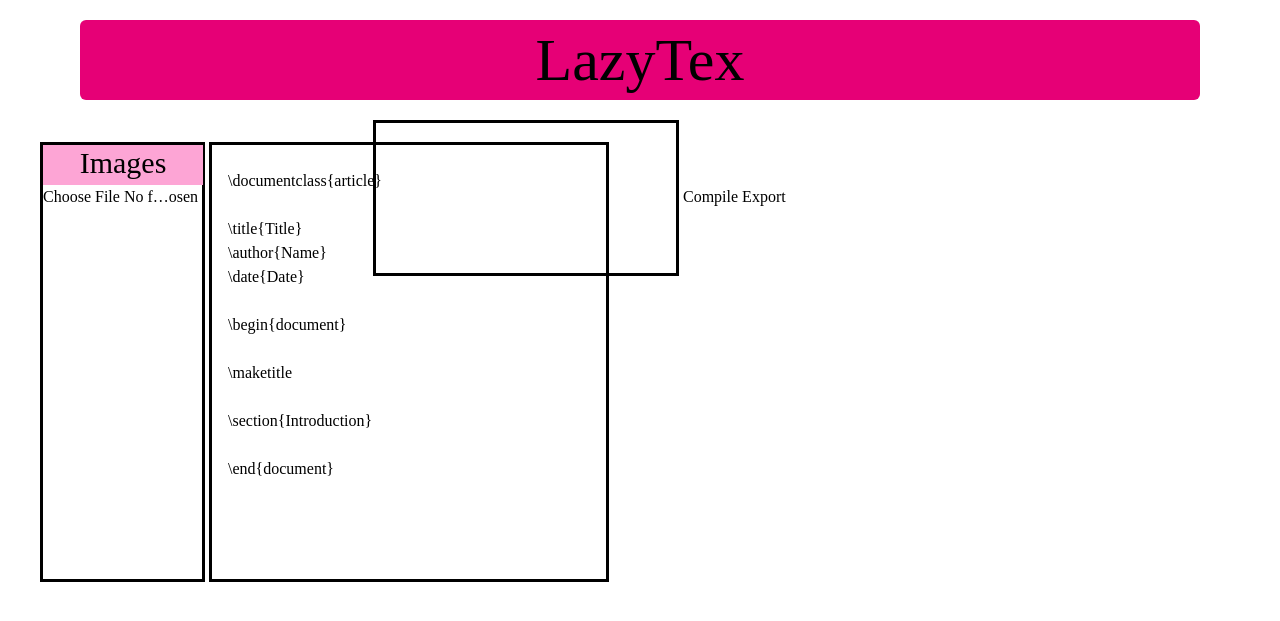
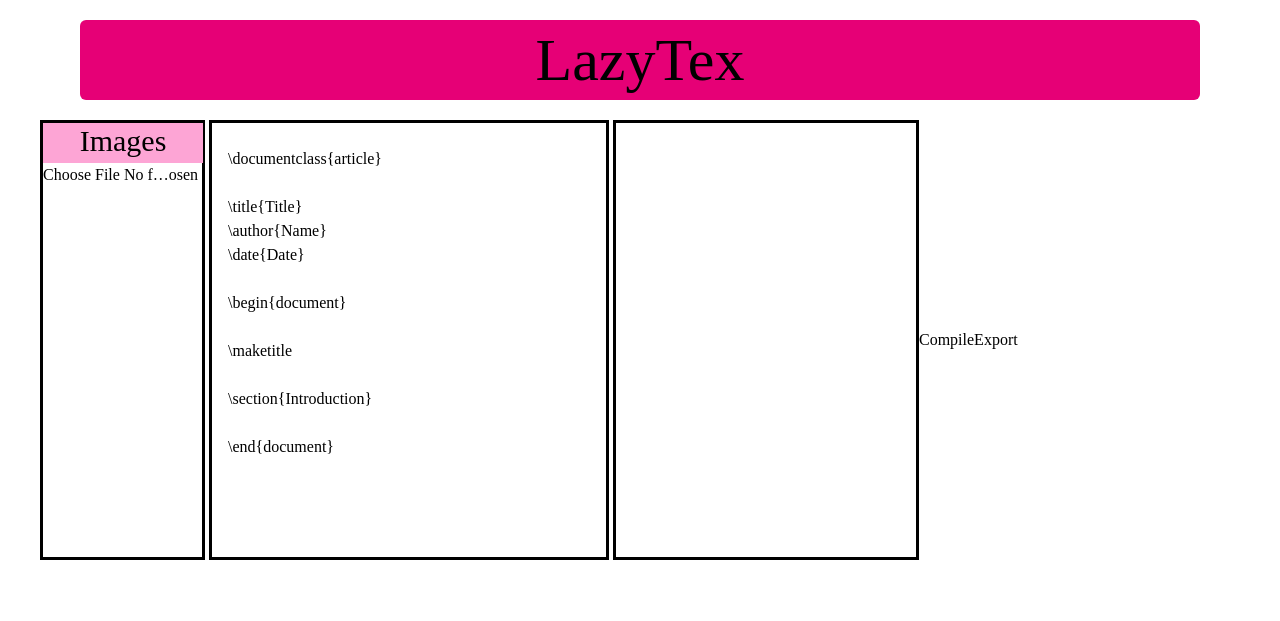
Before and after one commit to vwxi/latex-online, a Flask app: page / in a window 1280 px wide. Shown: the top 621 px of the page. Run offline with Flask 3, Linux system fonts and the light colour scheme; data that the repository does not hold is empty; parts of the project's set-up code (start-up, migrations or seed data) failed here and were passed over.

Commit message:
fixing alignment

```diff
--- a/templates/index.html
+++ b/templates/index.html
@@ -45,8 +45,7 @@
 
     \end{document}
             </code></pre>
-        </div>
-        <iframe id="loaded-pdf" class="inline-block border-3"></iframe>
+        <iframe id="loaded-pdf" class="flex ml-101 w-100 h-110 border-3"></iframe>
         <button type="submit" id="compile">Compile</button>
         <button type="submit" id="export">Export</button>
     </body>
```
